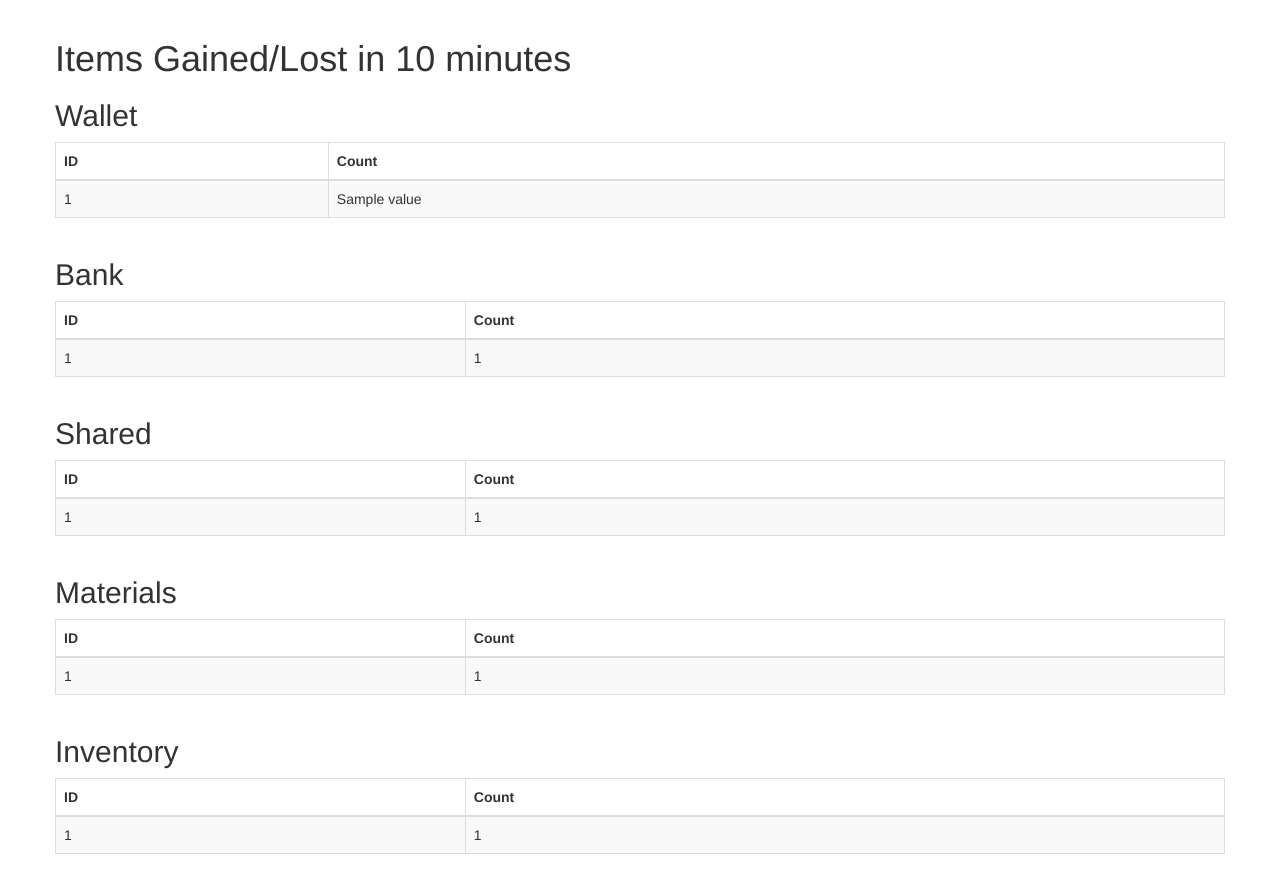
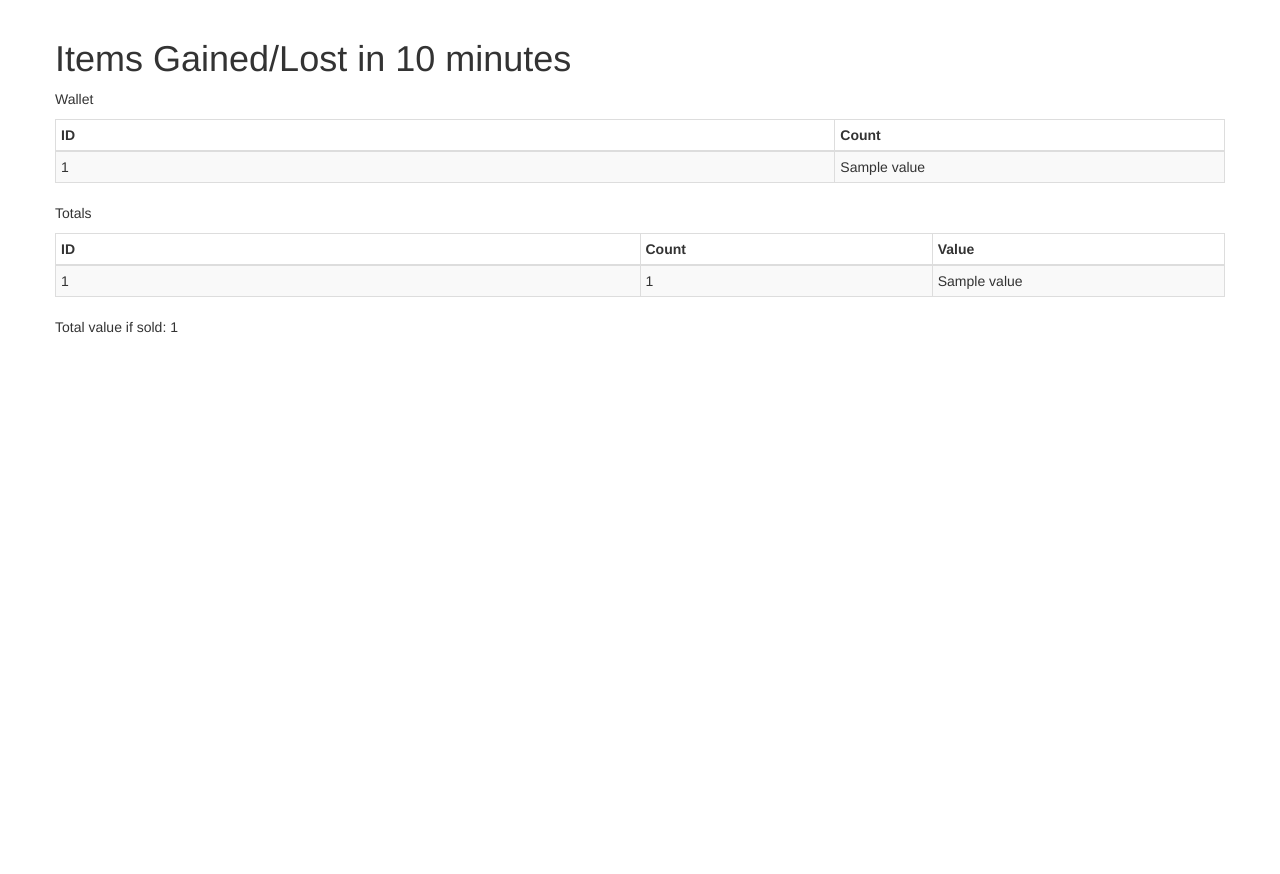
Before and after one commit to npmcdn-to-unpkg-bot/GW2Snapshot, a Flask app: template app/templates/results.html in a window 1280 px wide. Shown: the part 51-925 px from the top of the page. After the commit the page ends 384 px from the top, so only its background shows below. Run offline with Flask 2, Linux system fonts and the light colour scheme; the template is opened without the code that fills it: most values are stand-ins (such as "Sample title", 1, 10 or a date in 2020); some libraries are stand-ins or nearby versions.

Commit message:
Added trading post to get value

```diff
--- a/app/templates/index.html
+++ b/app/templates/index.html
@@ -2,13 +2,13 @@
 <!-- Page Content -->
 <div class="container-fluid">
     <div class="row">
-        <p>Disclaimer: Each snapshot is inaccurate up to 5 mins. Inventory has not been added yet.</p>
+        <p>Disclaimer: Each snapshot is inaccurate up to 5 mins. Do nothing for 5 mins before you take the first snapshot. Do nothing for 5 mins after your session and then take snapshot. Try clearing cookies if something breaks.</p>
         <div class="text-center"> {% if error %}
             <p class=error><strong>Error:</strong> {{ error }} {% endif %}
                 <form action="{{ url_for('get_snapshot') }}" method=post class=take-snapshot>
                     <div class="form-group">
                         <label for="apiKey" class="control-label">API Key</label>
-                        <input type="text" class="form-control" name="apiKey" id="apiKey" {% if 'key' in request.cookies %} placeholder={{request.cookies[ 'key']}} {% endif %}> </div>
+                        <input type="text" class="form-control" name="apiKey" id="apiKey" {% if 'key' in request.cookies %} value={{request.cookies[ 'key']}} {% endif %}> </div>
                     <button type="submit" class="btn btn-default">Take Snapshot</button>
                 </form>
         </div>
--- a/app/templates/results.html
+++ b/app/templates/results.html
@@ -3,8 +3,8 @@
 <div class="container">
     <div class="row">
         <h1>Items Gained/Lost in {{minutes_elapsed}} minutes</h1>
-        <h2>Wallet</h2>
-        <table class="table table-striped table-bordered table-hover">
+        <p>Wallet</p>
+        <table class="table table-striped table-bordered table-hover table-condensed">
             <thead>
                 <tr>
                     <th>ID</th>
@@ -13,74 +13,29 @@
             </thead>
             <tbody> {% for item in wallet_delta_list %}
                 <tr>
-                    <td>{{item['id']}}</td>
-                    <td>{{item['value']}}</td>
+                    <td class=col-xs-8>{{item['id']}}</td>
+                    <td class=col-xs-4>{{item['value']}}</td>
                 </tr> {% endfor %} </tbody>
         </table>
     </div>
     <div class="row">
-        <h2>Bank</h2>
-        <table class="table table-striped table-bordered table-hover">
+        <p>Totals</p>
+        <table class="table table-striped table-bordered table-hover table-condensed">
             <thead>
                 <tr>
-                    <th>ID</th>
-                    <th>Count</th>
+                    <th class=col-xs-6>ID</th>
+                    <th class=col-xs-3>Count</th>
+                    <th class=col-xs-3>Value</th>
                 </tr>
             </thead>
-            <tbody> {% for item in bank_delta_list %}
+            <tbody> {% for item in totals %}
                 <tr>
-                    <td>{{item['id']}}</td>
-                    <td>{{item['count']}}</td>
+                    <td class=col-xs-6>{{item['id']}}</td>
+                    <td class=col-xs-3>{{item['count']}}</td>
+                    <td class=col-xs-3>{{item['value']}}</td>
                 </tr> {% endfor %} </tbody>
         </table>
-    </div>
-    <div class="row">
-        <h2>Shared</h2>
-        <table class="table table-striped table-bordered table-hover">
-            <thead>
-                <tr>
-                    <th>ID</th>
-                    <th>Count</th>
-                </tr>
-            </thead>
-            <tbody> {% for item in shared_delta_list %}
-                <tr>
-                    <td>{{item['id']}}</td>
-                    <td>{{item['count']}}</td>
-                </tr> {% endfor %} </tbody>
-        </table>
-    </div>
-    <div class="row">
-        <h2>Materials</h2>
-        <table class="table table-striped table-bordered table-hover">
-            <thead>
-                <tr>
-                    <th>ID</th>
-                    <th>Count</th>
-                </tr>
-            </thead>
-            <tbody> {% for item in materials_delta_list %}
-                <tr>
-                    <td>{{item['id']}}</td>
-                    <td>{{item['count']}}</td>
-                </tr> {% endfor %}</tbody>
-        </table>
-    </div>
-    <div class="row">
-        <h2>Inventory</h2>
-        <table class="table table-striped table-bordered table-hover">
-            <thead>
-                <tr>
-                    <th>ID</th>
-                    <th>Count</th>
-                </tr>
-            </thead>
-            <tbody> {% for item in inventory %}
-                <tr>
-                    <td>{{item['id']}}</td>
-                    <td>{{item['count']}}</td>
-                </tr> {% endfor %} </tbody>
-        </table>
+        <p>Total value if sold: {{totalValue}}</p>
     </div>
 </div>
 <!-- /.container -->{% endblock %}
--- a/material.py
+++ b/material.py
@@ -46,7 +46,6 @@ def getMaterials(API2_URL, encoded_key):
 def getMaterials2(API2_URL, encoded_key):
     full_url = API2_URL + '/account/materials?' + encoded_key
     response = urllib2.urlopen(full_url)
-    print full_url
     the_page = response.read()
     material_data = json.loads(the_page)
     for attribute in material_data:
```
Also changed, not shown: app/views.py (+16 -4 lines), tradingPost.py (added, +17 -0 lines), wallet.py (+5 -2 lines).
